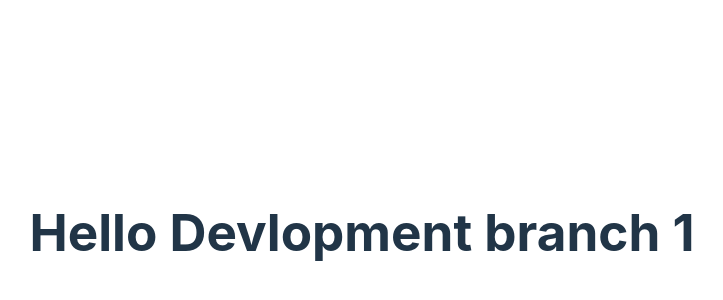
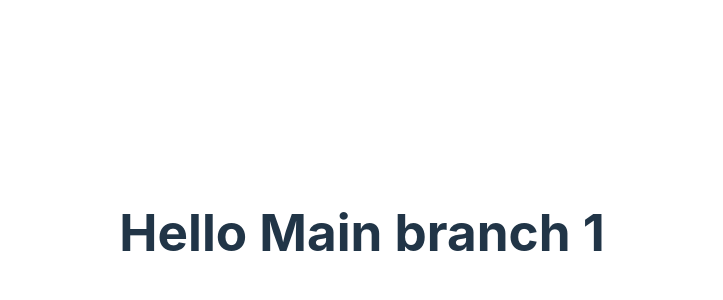
Before and after one commit to avyagithub/cicd-react, a React (Vite) app: page / in a window 1280 px wide. Shown: the part 168-468 px from the top of the page, without its empty margins (278-1001 px from the left). Built offline with nearby package versions, Linux system fonts and the light colour scheme.

Commit message:
Update App.tsx

```diff
--- a/src/App.tsx
+++ b/src/App.tsx
@@ -4,7 +4,7 @@ function App() {
 
   return (
     <>
-        <h1>Hello Devlopment branch 1</h1>
+        <h1>Hello Main branch 1</h1>
     </>
   )
 }
```
